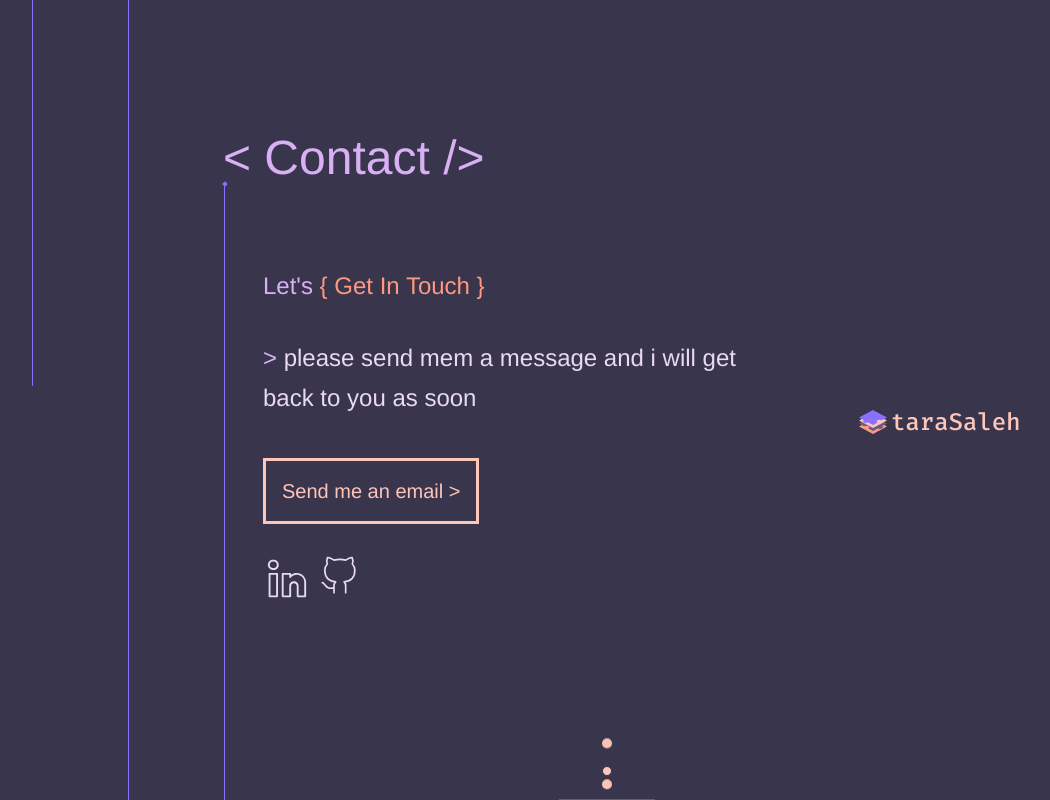
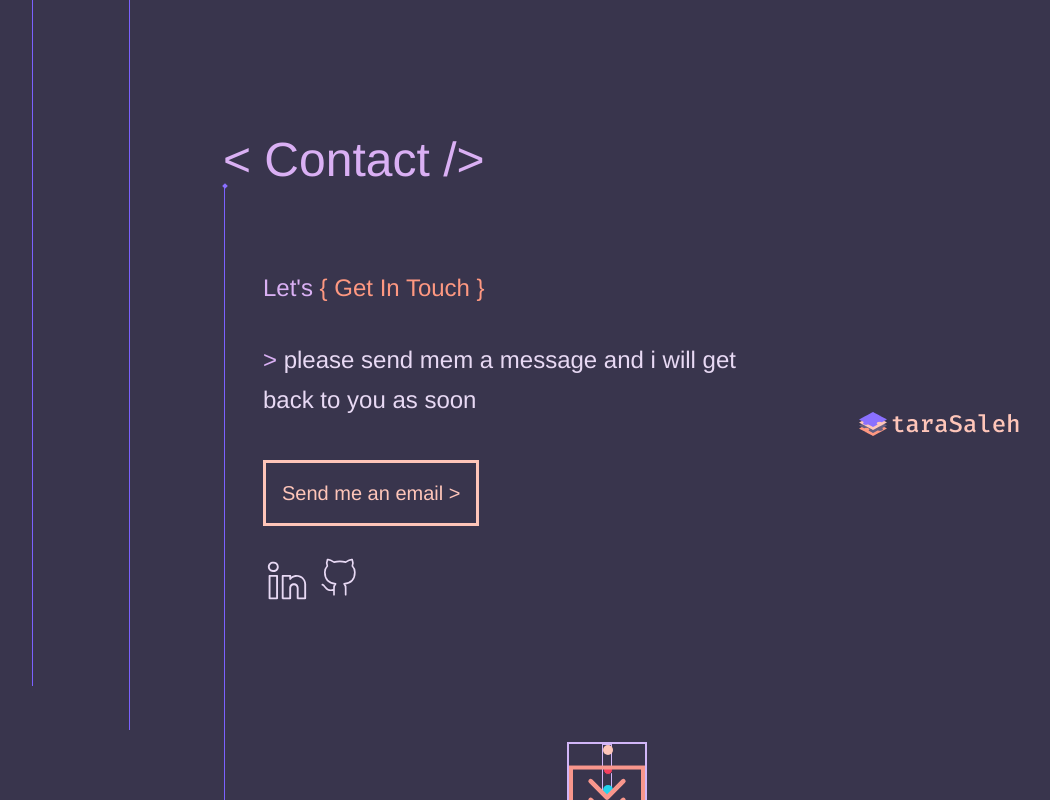
Before and after one commit to T4r4n3h/portfolio, a React (Create React App) app: page / in a window 1280 px wide. Shown: the part 3090-3890 px from the top of the page, without its empty margins (33-1083 px from the left). Built offline with nearby package versions, Linux system fonts and the light colour scheme; data requests are answered from the project's data file.

Commit message:
working on the arrow

```diff
--- a/src/App.js
+++ b/src/App.js
@@ -28,6 +28,9 @@ const App = () => {
 
 
 
+
+
+
       </div>
   );
 };
--- a/src/components/About/About.jsx
+++ b/src/components/About/About.jsx
@@ -19,7 +19,7 @@ const About = () => {
       >
         <h1 className="hOne"> &#60; About Me /&gt; </h1>
 
-        <SideBarOne height={'3200px'}/>
+        <SideBarOne height={'3500px'}/>
         <p className="bodyTwo  mt-6  md:mt-10 lg:ml-24 mb-3">
           Hi, I'm
           <span className="text-tangerine"> &#123;</span>
--- a/src/components/Contact.jsx
+++ b/src/components/Contact.jsx
@@ -6,7 +6,7 @@ const Contact = () => {
   return (
     <div id="Contact" className="Contact Component  mt-20 md:mt-52 md:ml-64">
       <h1 className="hOne"> &#60; Contact /&gt; </h1>
-      <SideBarOne />
+      <SideBarOne height={'2000px'}/>
       <div className="main md:flex  md:ml-10 md:mr-36 md:mt-20">
         <div className="left md:w-128">
           <p className="text-iris leading-8 text-lg font-medium md:text-2xl md:leading-10  ">
--- a/src/components/Projects.jsx
+++ b/src/components/Projects.jsx
@@ -11,10 +11,10 @@ const Projects = () => {
 
   return (
 
-    <div id="Projects" className="Projects mr-6 md:mr-16 ml-6 m mt-20 md:mt-52  lg:ml-40">
+    <div id="Projects" className="Projects border  mr-6 md:mr-16 ml-6 m mt-20 md:mt-52  lg:ml-40">
 
         <h1 className="hOne"> &#60; Projects /&gt; </h1>
-        <SideBarOne height={'2411px'}/>
+        <SideBarOne height={'2611px'}/>
         <div className="lg:flex">
             <div className="msg  lg:ml-24  lg:w-1/2 mt-10">
                 <p className="bodyOne  mt-5">
--- a/src/components/SideBarOne.jsx
+++ b/src/components/SideBarOne.jsx
@@ -5,14 +5,16 @@ const SideBarOne = (props) => {
     <div className="hidden lg:block sideBar">
         <div className="dot lg:w-1 md:h-1 bg-lavender rotate-45"></div>
          <div
-        //  style={{
-        //    height:`${props.height}`,
-        //    marginLeft: '1px',
-        //    width:'1px',
-        //    position:'absolute',
-        //    background:''
-        //  }}
-         className=" bar h-[3200px] ml-px w-px bg-lavender absolute"
+         style={{
+           height:`${props.height}`,
+           marginLeft: '1px',
+           width:'1px',
+           position:'absolute',
+           backgroundColor:'#7B61FF'
+         }}
+         className="
+        //
+         "
          ></div>
     </div>
 
--- a/src/components/Test.jsx
+++ b/src/components/Test.jsx
@@ -2,75 +2,95 @@ import React from "react";
 import { motion } from "framer-motion";
 const Test = () => {
   return (
-    <>
-      <div className="arrow  w-24 h-28 mx-auto md:mt-36  relative">
-        {/* <div className="dnarorng w-5 bg-peach"> */}
-          <div className="dots w-2.5 h-13 justify-between  pt-2  mx-auto">
+    <div className="arrow  mx-auto md:mt-36  w-20 border-2">
+      <div className="dots w-2.5 h-13  border justify-between   mx-auto">
         <motion.div
-            animate={{
-                y:[15,-10,15],
-                opacity:[0, 1, 0]
-            }}
-            transition={{repeat:Infinity, duration:2}}
-            className="bg-peach w-2.5 h-2.5 mb-2 rounded-full z[1]"></motion.div>
+          className="bg-peach w-2.5 h-2.5 mb-2.5 rounded-full -z[1]"
+          // animate={{
+          //     y:[15,-10,16],
+          //     opacity:[0, 1, 0]
+          // }}
+          // transition={{
+          //   repeat:Infinity,
+          //   duration:2,
+          //   // delay:2
+          // }}
+        ></motion.div>
         <motion.div
-            animate={{
-                width:["11.5px","10px","11.5px"],
-                height:["11.5px","10px","11.5px"],
-                backgroundColor:["#E8D9F4", "#FEC5B9" ,"#E8D9F4"]
-                // backgroundColor: ['hsl(272, 55, 90)', 'hsl(10, 97, 86)','hsl(272, 55, 90)']
-            }}
-            transition={{repeat:Infinity, duration:2}}
-            className="bg-peach w-2.5 h-2.5 mb-2 border border-bgdrk rounded-full z[2]"></motion.div>
+          className="bg-rose w-2.5 h-2.5 mb-2.5 border border-bgdrk rounded-full -z[2] "
+          // animate={{
+          //     width:["12px","10px","12px"],
+          //     height:["12px","10px","12px"],
+          //     backgroundColor:["#E8D9F4", "#FEC5B9" ,"#E8D9F4"]
+
+          // }}
+          // transition={{
+          //   repeat:Infinity,
+          //   duration:4,
+          //   // delay: 2
+          // }}
+        ></motion.div>
         <motion.div
-                  animate={{
-                    y:[15,-5,15],
-                    opacity:[0, 1, 0]
-                }}
-                transition={{repeat:Infinity, duration:2}}
-            className="bg-peach w-2.5 h-2.5 rounded-full z[3]"></motion.div>
+          className="bg-cyan w-2.5 h-2.5 rounded-full -z[3]"
+          //   animate={{
+          //     y:[5,-10,-10, 5],
+          //     opacity:[0, 1, 1,  0]
+          // }}
+          // transition={{repeat:Infinity, duration:2}}
+        ></motion.div>
       </div>
 
+      <motion.div
+        className=" chevron text-tangerine border-4 mt-[-20px] mx-auto "
+        // initial={{
+        //   y:10,
+        //   color:"#FE9881"
+        // }}
 
-
-          <motion.div className="mx-auto border z-10"
         animate={{
-              y:[-15, 10, -15],
-              color:["#8A70FF","#FE9881","#8A70FF"]
+            y:[-15, 0,-15,0],
+            color:["#8A70FF" ,"#FE9881"]
 
         }}
-          transition={{repeat:Infinity, duration:2}}
+        transition={{repeat:Infinity, duration:3.6}}
       >
-              <motion.svg
+
+              <svg
                 xmlns="http://www.w3.org/2000/svg"
-                className="h-12 w-12 mx-auto"
-                viewBox="0 0 20 20"
-                fill="currentColor"
+                className="h-14 w-14 mx-auto"
+                fill="none"
+                viewBox="0 0 24 24"
+                stroke="currentColor"
               >
                 <path
-                  fillRule="evenodd"
-                  d="M15.707 4.293a1 1 0 010 1.414l-5 5a1 1 0 01-1.414 0l-5-5a1 1 0 011.414-1.414L10 8.586l4.293-4.293a1 1 0 011.414 0zm0 6a1 1 0 010 1.414l-5 5a1 1 0 01-1.414 0l-5-5a1 1 0 111.414-1.414L10 14.586l4.293-4.293a1 1 0 011.414 0z"
-                  clipRule="evenodd"
+                  strokeLinecap="round"
+                  strokeLinejoin="round"
+                  strokeWidth="2"
+                  d="M19 13l-7 7-7-7m14-8l-7 7-7-7"
                 />
-              </motion.svg>
+        </svg>
       </motion.div>
 
+      <div className="text w-18 h-18 mt-[-14px] mx-auto  border">
+        <motion.h1
+          className="text-lg md:text-2xl text-center text-jasmine border"
+            initial={{
+              opacity:'0'
+            }}
 
-        {/* </div> */}
+          animate={{
+            opacity: [1, 0],
+          }}
+          transition={{
+            repeat:Infinity,
+            duration:3.6,
 
-        <div className="text border border-green w-18 h-20  mx-auto ">
-          <motion.h1
-            className="bodyTwo text-center text-jasmine"
-            animate={{
-              opacity: [1, 0, 1],
           }}
-            transition={{ repeat: Infinity, duration: 2 }}
         >
           Scroll down
         </motion.h1>
       </div>
     </div>
-    </>
   );
 };
 
```
Also changed, not shown: src/components/ProjectList.jsx (+0 -77 lines). Lines whose indentation alone changed are shown as unchanged.
